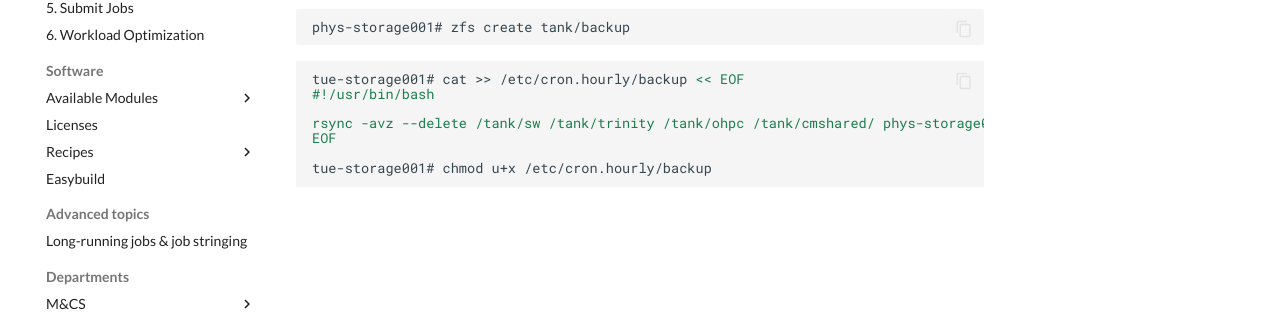
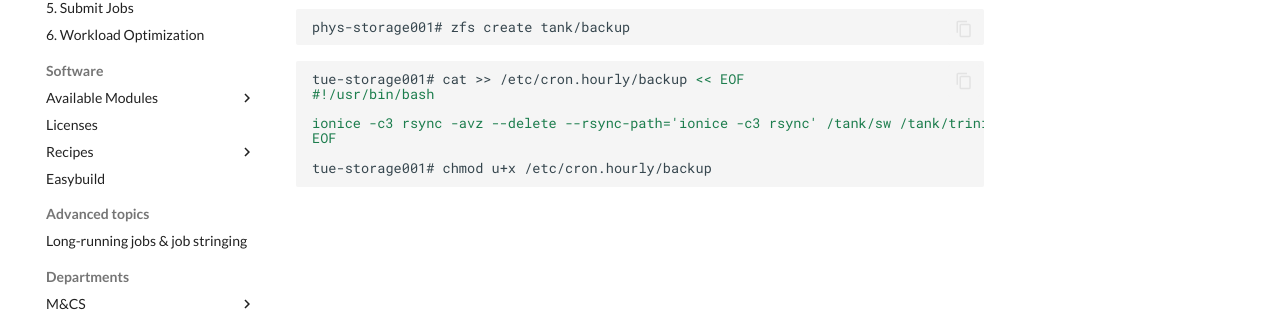
Before and after one commit to gferhpc/supercomputing.tue.nl, an MkDocs documentation site: the page built from pages/documentation/administration/trinityx/backup.md, in a window 1280 px wide. Shown: the part 402-714 px from the top of the page. Built offline with MkDocs 1.6.1 and Material for MkDocs 9.7.7, drawn with Linux system fonts in a browser that asks for light colours.

Commit message:
doc: admin: trix: backup

```diff
--- a/pages/documentation/administration/trinityx/backup.md
+++ b/pages/documentation/administration/trinityx/backup.md
@@ -16,7 +16,7 @@ phys-storage001# zfs create tank/backup
 tue-storage001# cat >> /etc/cron.hourly/backup << EOF
 #!/usr/bin/bash
 
-rsync -avz --delete /tank/sw /tank/trinity /tank/ohpc /tank/cmshared/ phys-storage001:/tank/backup/
+ionice -c3 rsync -avz --delete --rsync-path='ionice -c3 rsync' /tank/sw /tank/trinity /tank/ohpc /tank/cmshared phys-storage001:/tank/backup/
 EOF
 
 tue-storage001# chmod u+x /etc/cron.hourly/backup
```
